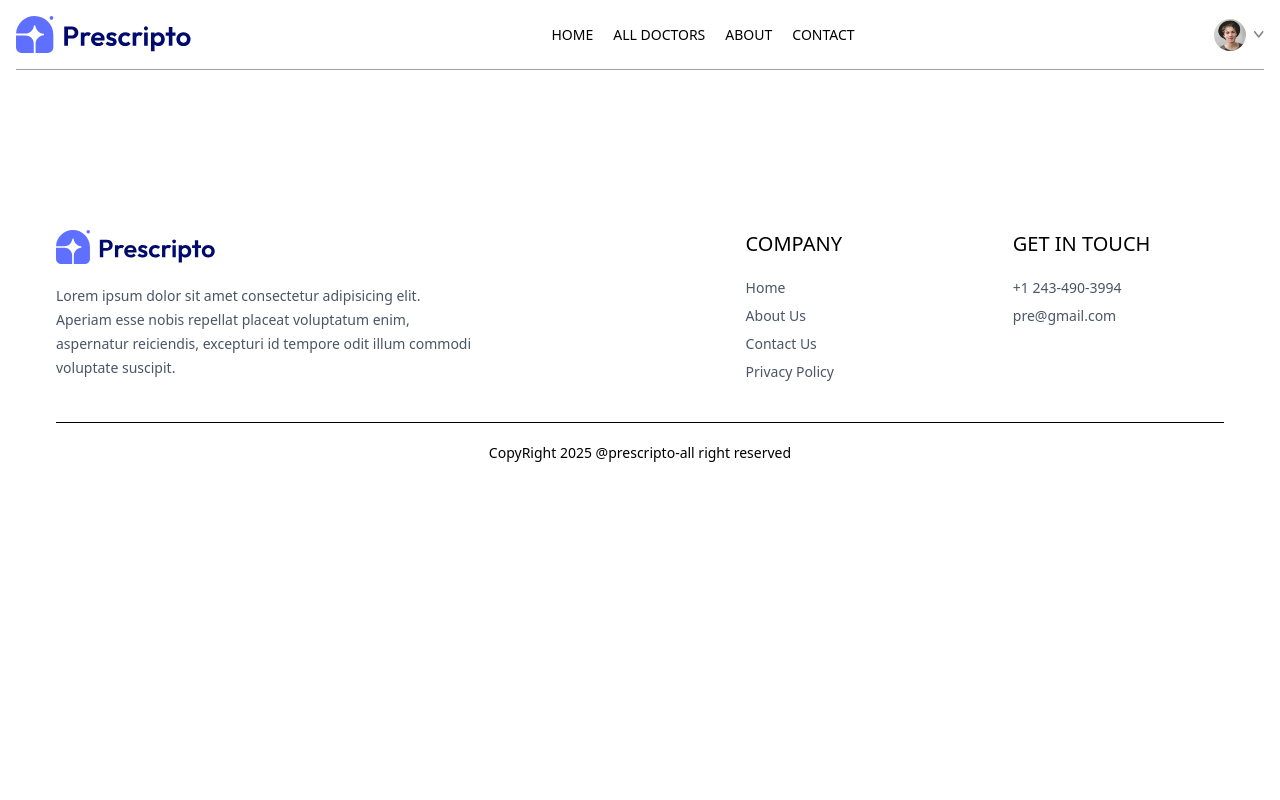
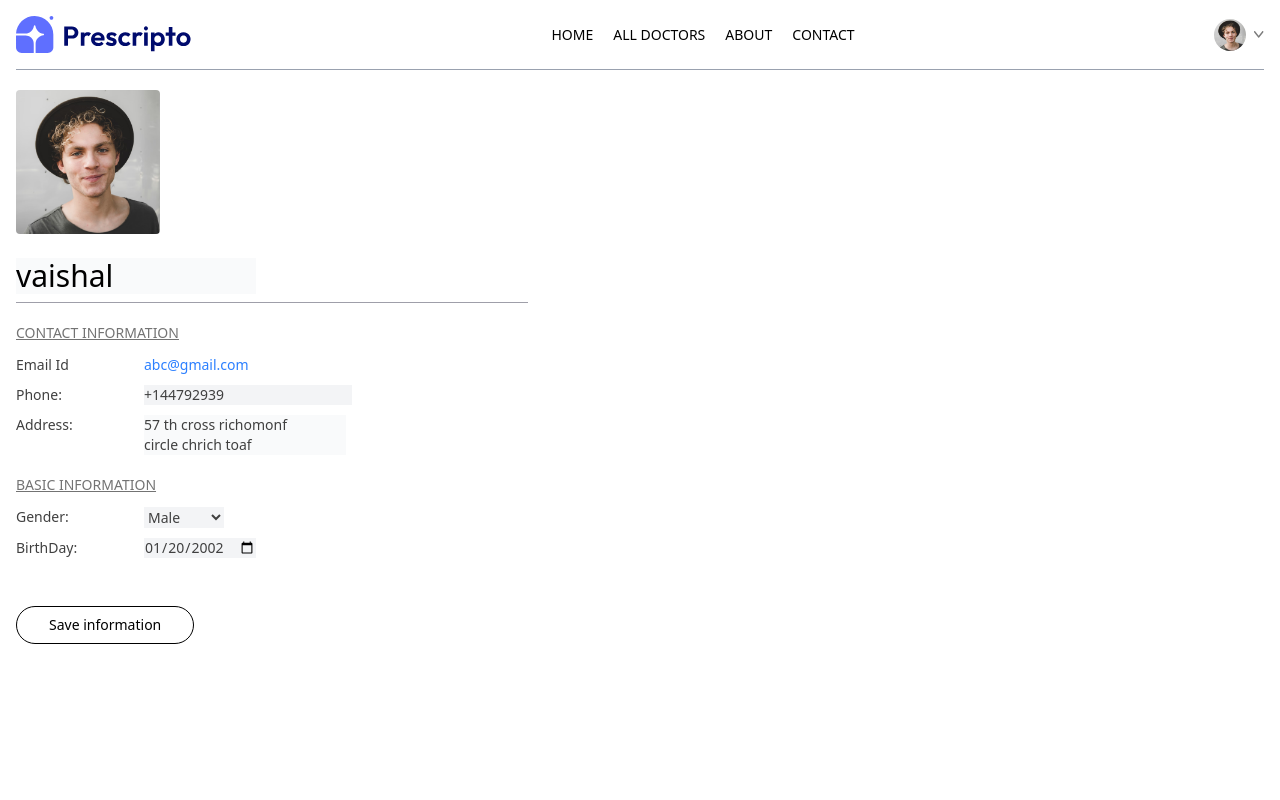
Before and after one commit to vaishal58/doctor-booking-app, a React (Vite) app in the folder frontend/: page /my-profile in a window 1280 px wide. Shown: the top 800 px of the page. Built offline with nearby package versions, Linux system fonts and the light colour scheme.

Commit message:
profile page

```diff
--- a/frontend/src/pages/MyProfile.jsx
+++ b/frontend/src/pages/MyProfile.jsx
@@ -1,11 +1,127 @@
-import React from 'react'
+import React, { useState } from "react";
+import { assets } from "../assets/assets";
+const MyProfile = () => {
+  const [userData, setuserData] = useState({
+    name: "vaishal",
+    image: assets.profile_pic,
+    email: "abc@gmail.com",
+    phone: "+144792939",
+    address: {
+      line1: "57 th cross richomonf",
+      line2: "circle chrich toaf",
+    },
+    gender: "Male",
+    dob: "2002-01-20",
+  });
+  const [isEdit, setIsEdit] = useState(true);
+  return (
+    <div className="max-w-lg flex flex-col gap-2 text-sm">
+      <img className="w-36 rounded" src={userData.image} alt="" />
+      {isEdit ? (
+        <input
+         className="bg-gray-50 text-3xl font-medium max-w-60 mt-4"
+          type="text"
+          value={userData.name}
+          onChange={(e) =>
+            setuserData((prev) => ({ ...prev, name: e.target.value }))
+          }
+        ></input>
+      ) : (
+        <p className="font-medium text-3xl text-neutral-800 mt-4">{userData.name}</p>
+      )}
+      <hr className="bg-zinc-400 h-[1px] border-none"></hr>
+      <div>
+        <p className="text-neutral-500 underline mt-3">CONTACT INFORMATION</p>
+        <div className="grid grid-cols-[1fr_3fr] gap-y-2.5 mt-3 text-neutral-700">
+          <p className="font-medium">Email Id</p>
+          <p className="text-blue-500">{userData.email}</p>
+          <p className="font-medium">Phone:</p>
+          {isEdit ? (
+            <input className="bg-gray-100 max-w-52"
+              type="text"
+              value={userData.phone}
+              onChange={(e) =>
+                setuserData((prev) => ({ ...prev, phone: e.target.value }))
+              }
+            ></input>
+          ) : (
+            <p className="text-blue-400">{userData.phone}</p>
+          )}
 
-const MyProfile = () => {
-  return (
-    <div>
+          <p className="font-medium">Address:</p>
+          {isEdit ? (
+            <p>
+              <input
+               className="bg-gray-50"
+                onChange={(e) =>
+                  setuserData((prev) => ({
+                    ...prev,
+                    address: { ...prev.address, line1: e.target.value },
+                  }))
+                }
+                value={userData.address.line1}
+                type="text"
+              />
+              <br></br>
+              <input
+               className="bg-gray-50"
+                onChange={(e) =>
+                  setuserData((prev) => ({
+                    ...prev,
+                    address: { ...prev.address, line2: e.target.value },
+                  }))
+                }
+                value={userData.address.line2}
+                type="text"
+              />
+            </p>
+          ) : (
+            <p className="text-gray-500 text-neutral-500 underline mt-3">
+              {userData.address.line1}
+              <br></br>
+              {userData.address.line2}
+            </p>
+          )}
+        </div>
+      </div>
+      <div>
+        <p className="text-neutral-500 underline mt-3">BASIC INFORMATION</p>
+        <div className="grid grid-cols-[1fr_3fr] gap-y-2.5 mt-3 text-neutral-700">
+          <p className="font-medium">Gender:</p>
+          {isEdit ? (
+            <select
+              className="max-w-20 bg-gray-100"
+              onChange={(e) =>
+                setuserData((prev) => ({ ...prev, gender: e.target.value }))
+              }
+              value={userData.gender}
+            >
+              <option value="Male">Male</option>
+              <option value="Female">Female</option>
+            </select>
+          ) : (
+            <p className="text-gray-400">{userData.gender}</p>
+          )}
+
+          <p className="font-medium">BirthDay:</p>
+          {
+            isEdit
+            ? <input className="max-w-28 bg-gray-100" type="date" onChange={(e)=>setuserData(prev=>({...prev,dob:e.target.value}))} value={userData.dob}></input>
+            : <p className="text-gray-400">{userData.dob}</p>
+          }
+        </div>
+      </div>
+
+      <div className="mt-10">
+        {
+          isEdit
+          ? <button className="border border-primary px-8 py-2 rounded-full hover:bg-blue-600 hover:text-white transition-all" onClick={()=>setIsEdit(false)}>Save information</button>
+          : <button className="border border-primary px-8 py-2 rounded-full hover:bg-blue-600 hover:text-white transition-all" onClick={()=>setIsEdit(true)}>Edit</button>
+        }
+      </div>
 
     </div>
-  )
-}
+  );
+};
 
-export default MyProfile
+export default MyProfile;
```
